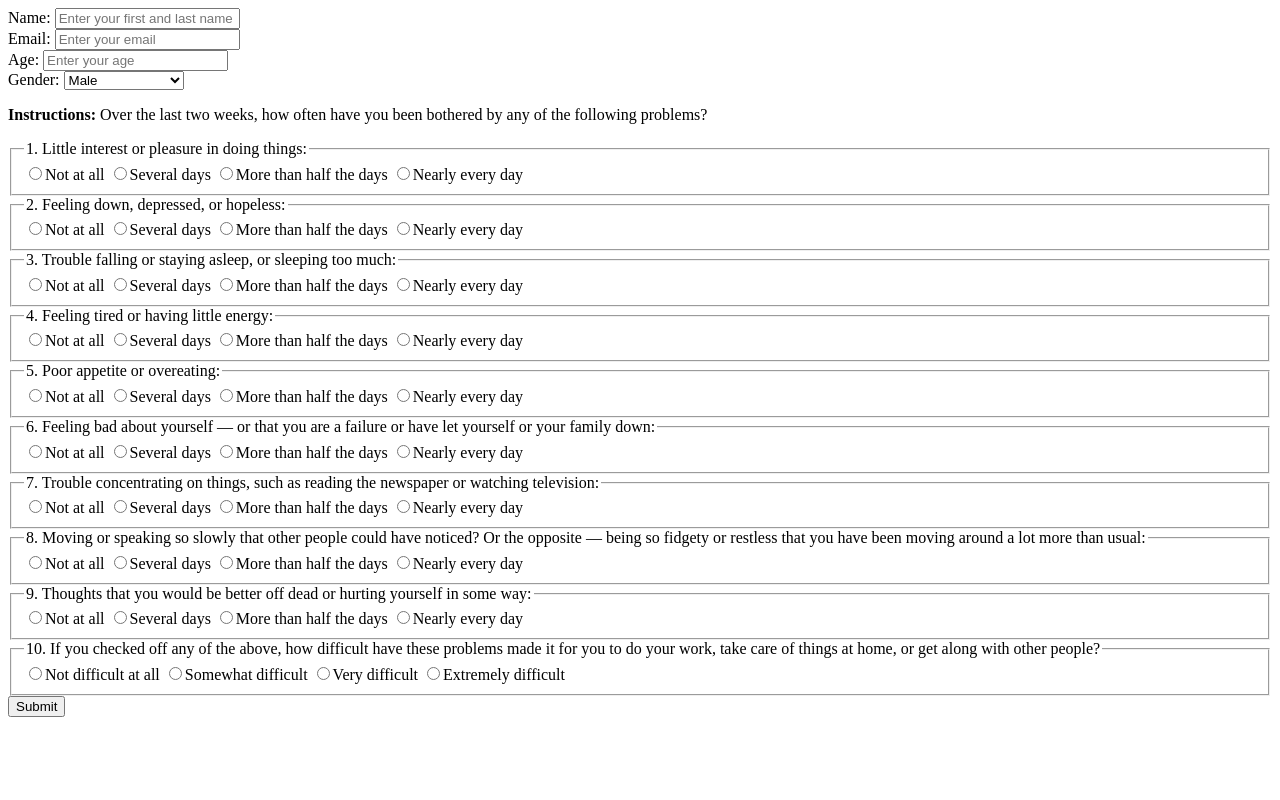
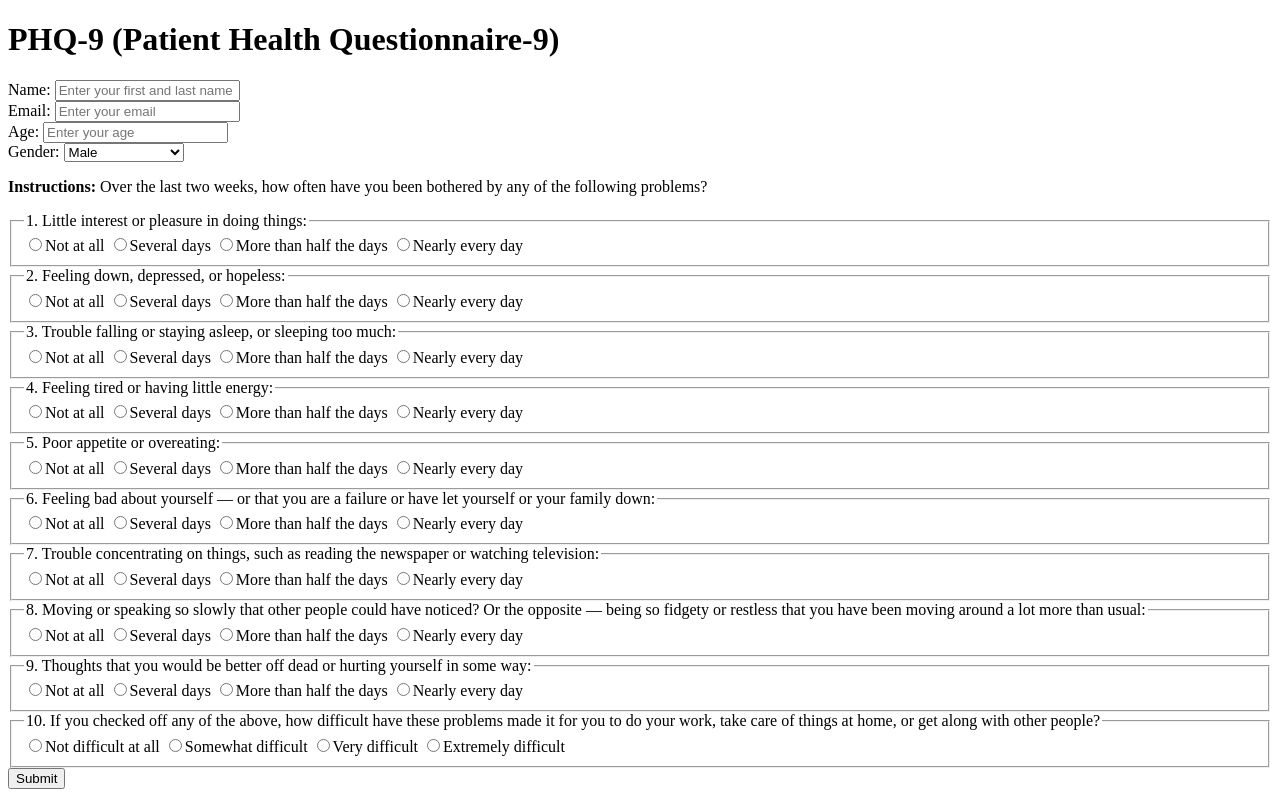
Before and after one commit to tswalleser/CS444_TermProject, a plain HTML site: page phq-9.html in a window 1280 px wide. Drawn offline with Linux system fonts and the light colour scheme.

Commit message:
Added h1, adjusted spacing for readability

```diff
--- a/phq-9.html
+++ b/phq-9.html
@@ -6,19 +6,24 @@
         <title>PHQ-9 (Patient Health Questionnaire-9)</title>
     </head>
     <body>
+        <h1>PHQ-9 (Patient Health Questionnaire-9)</h1>
+
     <form id="PHQ-9">
         <div class="form-control">
             <label for="name" id="label-name">Name:</label>
             <input type="text" id="name" placeholder="Enter your first and last name" required/>
         </div>
+
         <div class="form-control">
             <label for="email" id="label-email">Email:</label>
             <input type="email" id="email" placeholder="Enter your email" required/>
         </div>
+
         <div class="form-control">
             <label for="age" id="label-age">Age:</label>
             <input type="number" id="age" placeholder="Enter your age" min="0" required/>
         </div>
+
         <div class="form-control">
             <label for="gender">Gender:</label>
             <select id="gender" name="gender" required>
```
